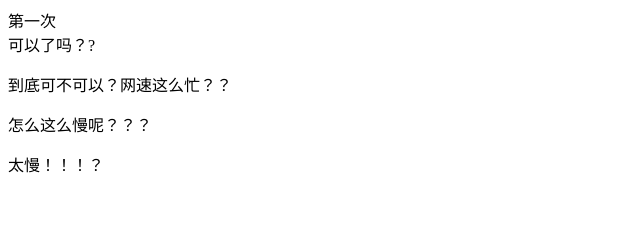
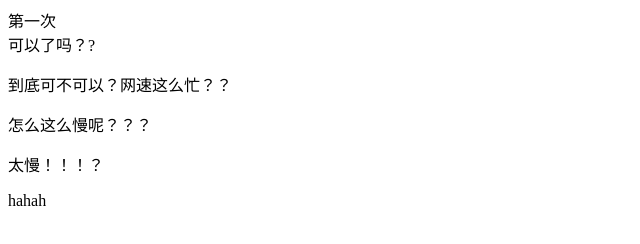
Before and after one commit to ranruci/test, a plain HTML site: page index.html in a window 1280 px wide. Shown: the full height of the page, 0-640 px from the left. Drawn offline with Linux system fonts and the light colour scheme.

Commit message:
Update index.html

```diff
--- a/index.html
+++ b/index.html
@@ -12,5 +12,6 @@
     <p>到底可不可以？网速这么忙？？</p>
     <p>怎么这么慢呢？？？</p>
     <p>太慢！！！？</p>
+	<p>hahah</p>
 </body>
 </html>
```
